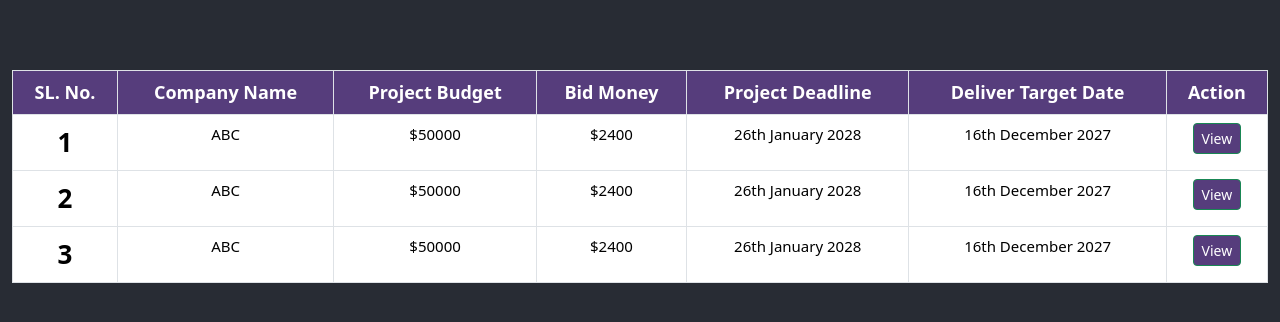
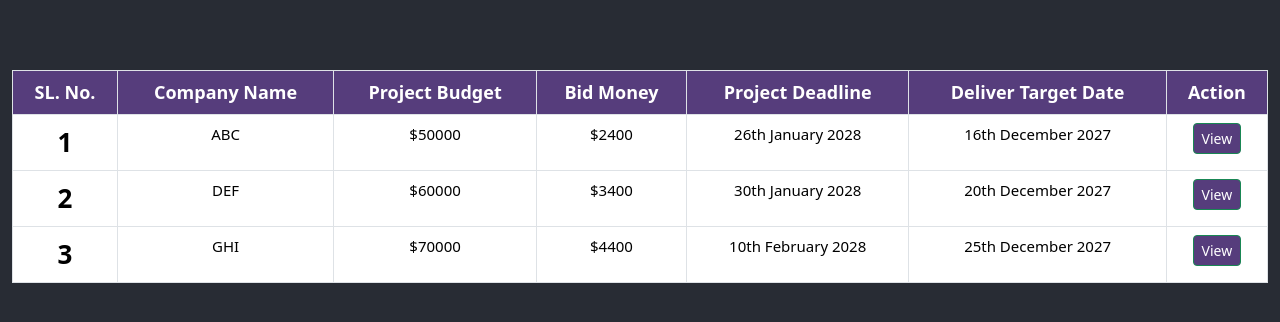
Before and after one commit to Shubham-Dutta/Polkadot_EasyA, a React (Create React App) app in the folder client/: page / in a window 1280 px wide. Shown: the part 272-594 px from the top of the page. Built offline with nearby package versions, Linux system fonts and the light colour scheme.

Commit message:
Update App.js
Added Popup

```diff
--- a/client/src/App.js
+++ b/client/src/App.js
@@ -1,16 +1,65 @@
+import React, { useState } from 'react';
 import logo from './logo.png';
 import './App.css';
+import { Modal, Button } from 'react-bootstrap';
 
 function App() {
+  const [showModal, setShowModal] = useState(false);
+  const [selectedProject, setSelectedProject] = useState({});
+
+  const handleShow = (project) => {
+    setSelectedProject(project);
+    setShowModal(true);
+  };
+
+  const handleClose = () => setShowModal(false);
+
+  const projects = [
+    {
+      id: 1,
+      companyName: 'ABC',
+      projectBudget: '$50000',
+      bidMoney: '$2400',
+      projectDeadline: '26th January 2028',
+      deliverTargetDate: '16th December 2027',
+    },
+    {
+      id: 2,
+      companyName: 'DEF',
+      projectBudget: '$60000',
+      bidMoney: '$3400',
+      projectDeadline: '30th January 2028',
+      deliverTargetDate: '20th December 2027',
+    },
+    {
+      id: 3,
+      companyName: 'GHI',
+      projectBudget: '$70000',
+      bidMoney: '$4400',
+      projectDeadline: '10th February 2028',
+      deliverTargetDate: '25th December 2027',
+    },
+  ];
+
   return (
     <div className="App">
       <nav className="navbar navbar-expand-lg navbar-light bg-light">
-          <div className='container'>
+        <div className="container">
           <a className="navbar-brand" href="#">
             <img src={logo} width="30" height="30" className="d-inline-block align-top" alt="" />
-            <span className='text-uppercase p-2 text-italic font-weight-bold'>Bid <span class="brand-color">Buddy</span></span>
+            <span className="text-uppercase p-2 text-italic font-weight-bold">
+              Bid <span className="brand-color">Buddy</span>
+            </span>
           </a>
-          <button className="navbar-toggler" type="button" data-toggle="collapse" data-target="#navbarNav" aria-controls="navbarNav" aria-expanded="false" aria-label="Toggle navigation">
+          <button
+            className="navbar-toggler"
+            type="button"
+            data-toggle="collapse"
+            data-target="#navbarNav"
+            aria-controls="navbarNav"
+            aria-expanded="false"
+            aria-label="Toggle navigation"
+          >
             <span className="navbar-toggler-icon"></span>
           </button>
           <div className="collapse navbar-collapse" id="navbarNav">
@@ -18,16 +67,14 @@ function App() {
               {/* <li className="nav-item active">
                 <a className="nav-link" href="#">Home <span className="sr-only">(current)</span></a>
               </li> */}
-
             </ul>
           </div>
         </div>
       </nav>
       <header className="App-header">
-        <div className='container-fluid'>
-
-     <table class="table table-bordered">
-  <thead class="thead-dark">
+        <div className="container-fluid">
+          <table className="table table-bordered">
+            <thead className="thead-dark">
               <tr>
                 <th scope="col">SL. No.</th>
                 <th scope="col">Company Name</th>
@@ -36,52 +83,48 @@ function App() {
                 <th scope="col">Project Deadline</th>
                 <th scope="col">Deliver Target Date</th>
                 <th scope="col">Action</th>
-
-
-
               </tr>
             </thead>
             <tbody>
-    <tr>
-      <th scope="row">1</th>
-      <td>ABC</td>
-      <td>$50000</td>
-      <td>$2400</td>
-      <td>26th January 2028</td>
-      <td>16th December 2027</td>
+              {projects.map((project, index) => (
+                <tr key={project.id}>
+                  <th scope="row">{index + 1}</th>
+                  <td>{project.companyName}</td>
+                  <td>{project.projectBudget}</td>
+                  <td>{project.bidMoney}</td>
+                  <td>{project.projectDeadline}</td>
+                  <td>{project.deliverTargetDate}</td>
                   <td>
-      <button class = "btn btn-success btn-sm">View</button>
-
+                    <button
+                      className="btn btn-success btn-sm"
+                      onClick={() => handleShow(project)}
+                    >
+                      View
+                    </button>
                   </td>
                 </tr>
-
-    <tr>
-      <th scope="row">2</th>
-      <td>ABC</td>
-      <td>$50000</td>
-      <td>$2400</td>
-      <td>26th January 2028</td>
-      <td>16th December 2027</td>
-      <td>
-      <button class = "btn btn-success btn-sm">View</button>
-
-      </td>
-    </tr>  <tr>
-      <th scope="row">3</th>
-      <td>ABC</td>
-      <td>$50000</td>
-      <td>$2400</td>
-      <td>26th January 2028</td>
-      <td>16th December 2027</td>
-      <td>
-      <button class = "btn btn-success btn-sm">View</button>
-
-      </td>
-    </tr>
+              ))}
             </tbody>
           </table>
         </div>
 
+        <Modal show={showModal} onHide={handleClose}>
+          <Modal.Header closeButton>
+            <Modal.Title>Project Details</Modal.Title>
+          </Modal.Header>
+          <Modal.Body>
+            <p><strong>Company Name:</strong> {selectedProject.companyName}</p>
+            <p><strong>Project Budget:</strong> {selectedProject.projectBudget}</p>
+            <p><strong>Bid Money:</strong> {selectedProject.bidMoney}</p>
+            <p><strong>Project Deadline:</strong> {selectedProject.projectDeadline}</p>
+            <p><strong>Deliver Target Date:</strong> {selectedProject.deliverTargetDate}</p>
+          </Modal.Body>
+          <Modal.Footer>
+            <Button variant="secondary" onClick={handleClose}>
+              Close
+            </Button>
+          </Modal.Footer>
+        </Modal>
       </header>
     </div>
   );
```
Lines whose indentation alone changed are shown as unchanged.
